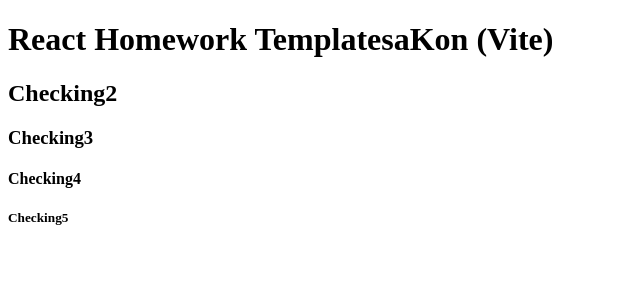
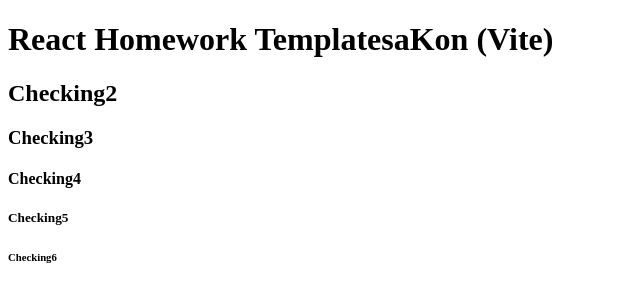
Before and after one commit to KonradKinok/goit-react-hw-02-feedback, a React (Vite) app: page / in a window 1280 px wide. Shown: the top 302 px of the page, without its empty margins (0-640 px from the left). Built offline with nearby package versions, Linux system fonts and the light colour scheme.

Commit message:
Update App.jsx

```diff
--- a/src/components/App.jsx
+++ b/src/components/App.jsx
@@ -6,6 +6,7 @@
       <h3>Checking3</h3>
       <h4>Checking4</h4>
       <h5>Checking5</h5>
+      <h6>Checking6</h6>
     </>
   );
 }
```
